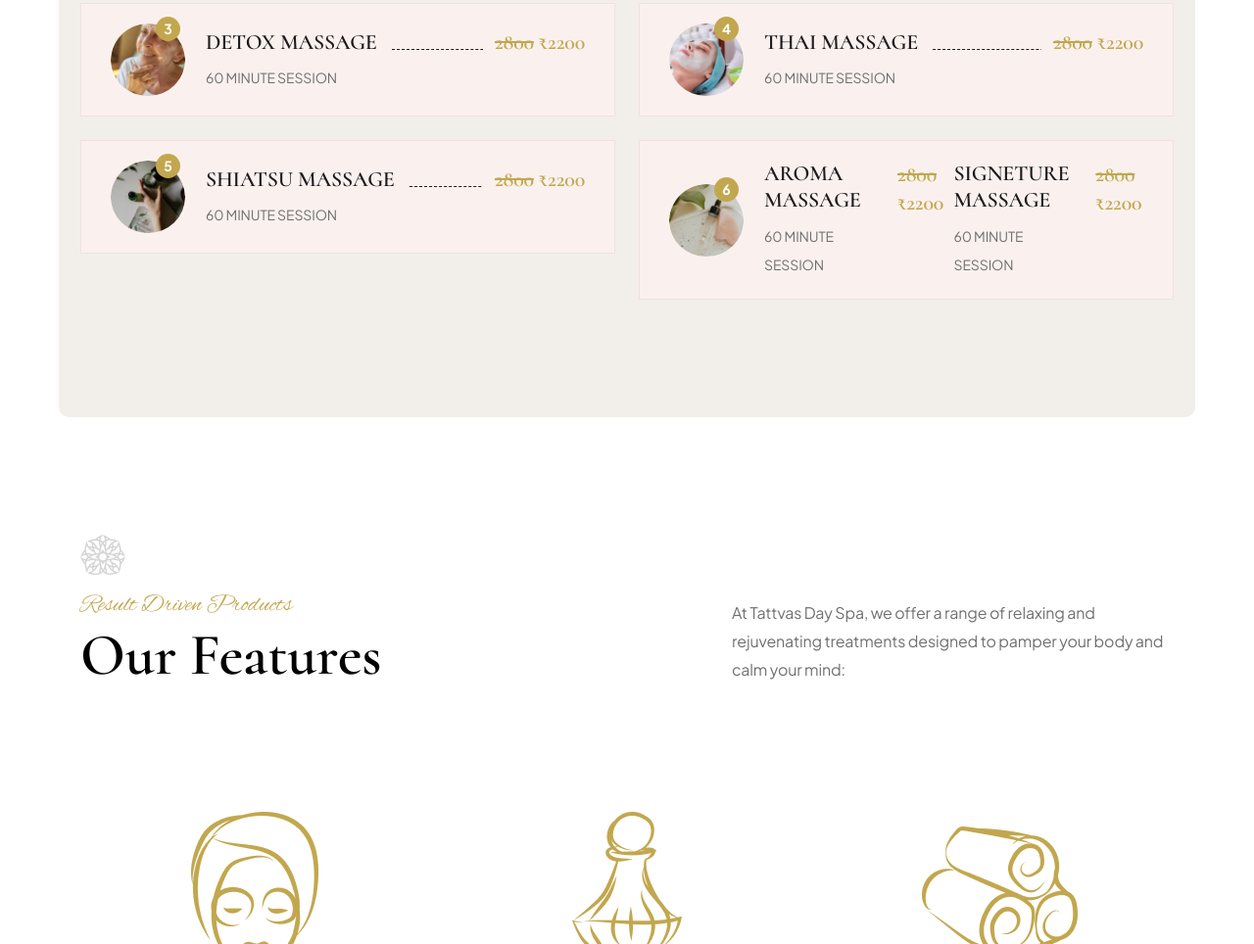
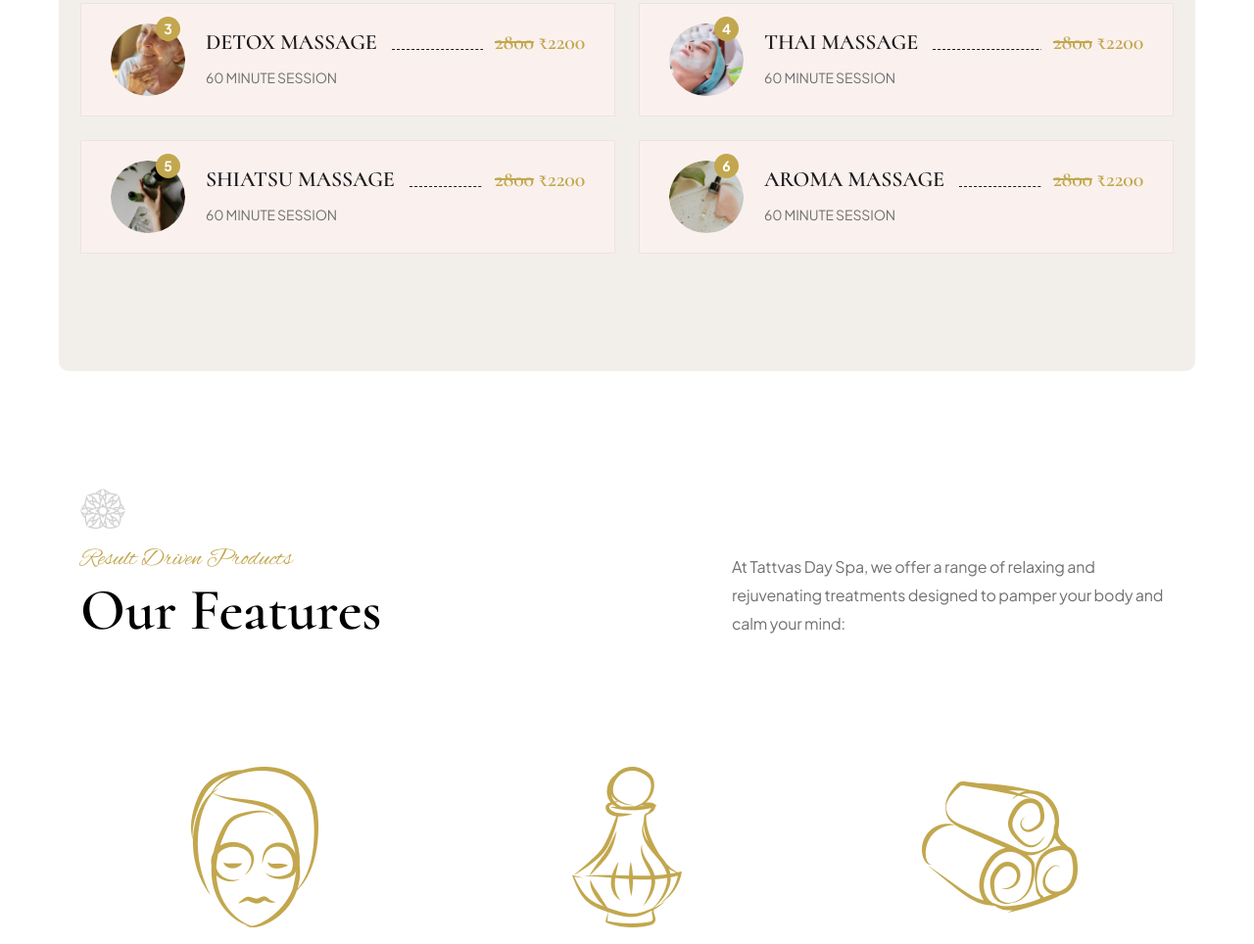
Before and after one commit to tattvasdayspa/tattvasdayspa, a plain HTML site: page index.html in a window 1280 px wide. Shown: the part 3071-4035 px from the top of the page at 98% size. Drawn offline with Linux system fonts and the light colour scheme; no server answers; files whose address does not match are found by name.

Commit message:
removed sign massage for alignment

```diff
--- a/index.html
+++ b/index.html
@@ -417,13 +417,15 @@
                 </div>
                 <span class="price"><del>2800</del> ₹2200</span>
               </div>
-              <div class="content-box">
+
+              <!-- <div class="content-box">
                 <div class="inner">
                   <h4 class="title"><a href="tel:+919702200826">SIGNETURE MASSAGE</a></h4>
                   <div class="text">60 minute session</div>
                 </div>
                 <span class="price"><del>2800</del> ₹2200</span>
               </div>
+               -->
             </div>
           </div>
         </div>
```
